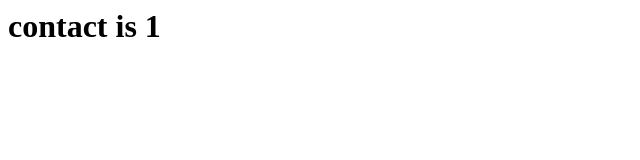
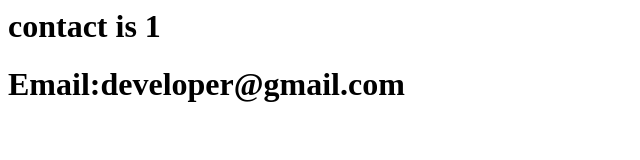
Before and after one commit to madhu009r/Devops, a plain HTML site: page contact.html in a window 1280 px wide. Shown: the whole page, without its empty margins (0-640 px from the left). Drawn offline with Linux system fonts and the light colour scheme.

Commit message:
commit on contact

```diff
--- a/contact.html
+++ b/contact.html
@@ -1,3 +1,4 @@
 <html>
 	<h1>contact is 1</h1>
+	<h1>Email:developer@gmail.com</h1>
 </html>
```
